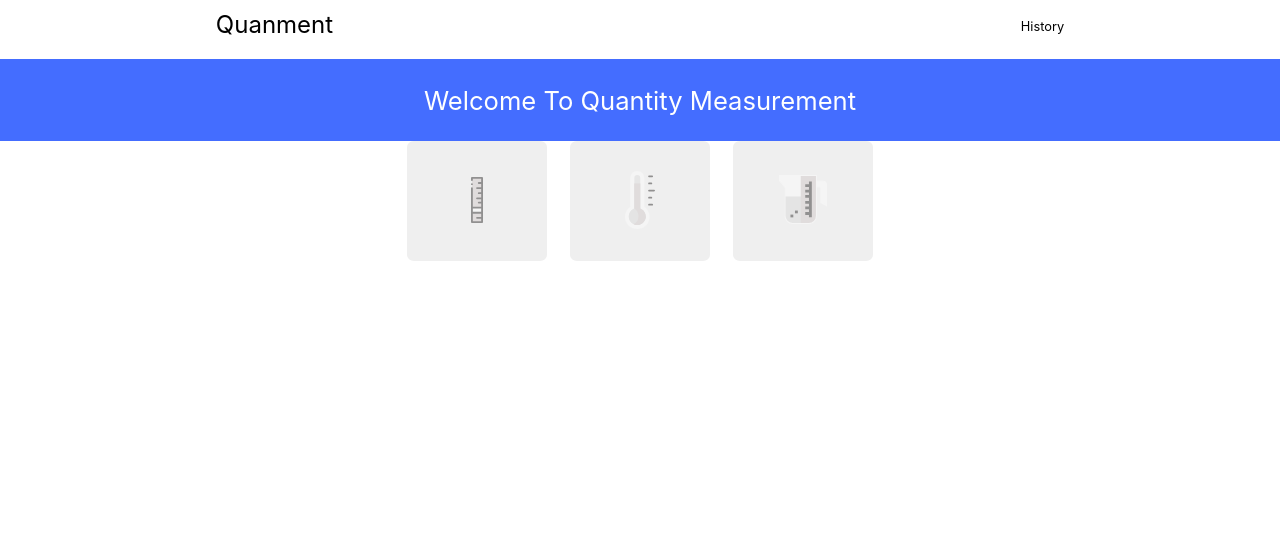
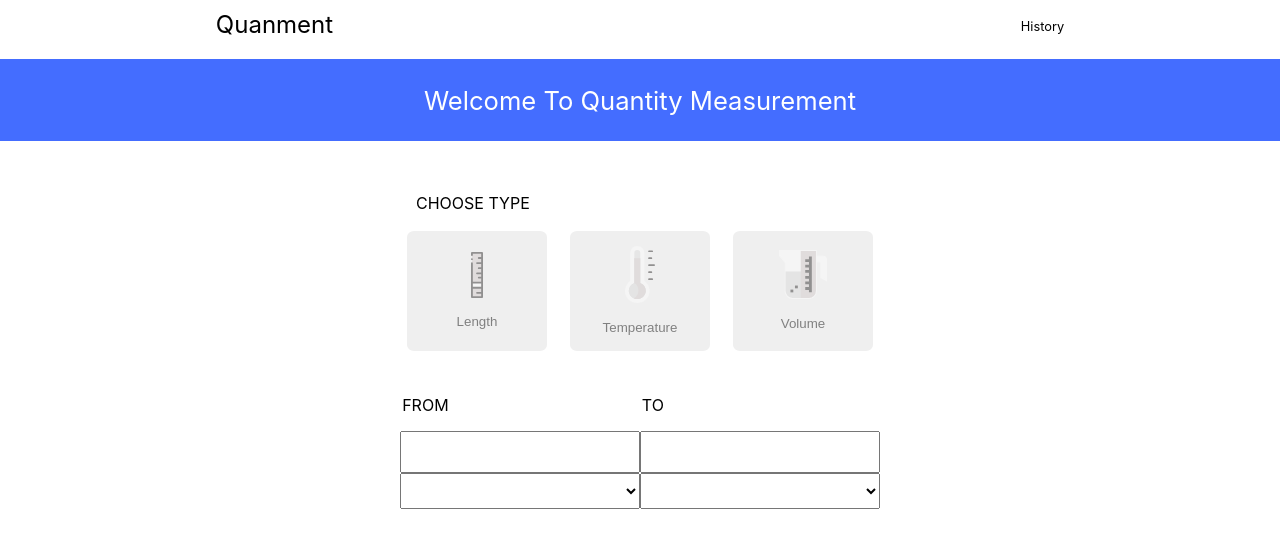
Before and after one commit to vai4411/QuantityMeasurementReact, a React (Create React App) app: page / in a window 1280 px wide. Shown: the top 548 px of the page. Built offline with nearby package versions, Linux system fonts and the light colour scheme.

Commit message:
ADDED: used input and scoll for conversion

```diff
--- a/src/App.js
+++ b/src/App.js
@@ -2,6 +2,8 @@ import React from 'react';
 import Header from './components/header';
 import Welcome from './components/welcome';
 import Quantity from './components/quantity';
+import Type from './components/type';
+import Convertion from './components/conversion';
 import './styles/header.scss';
 import Scale from './asserts/scale-1.svg';
 import Hot from './asserts/hot.svg';
@@ -12,10 +14,17 @@ function App() {
     <div>
       <Header name='Quanment' link='History'/>
       <Welcome msg='Welcome To Quantity Measurement' />
+      <div className='choose-type'>
+      <Type msg='CHOOSE TYPE'/>
+      </div>
       <div className='quantity-button'>
-      <Quantity icon={Scale}/>
-      <Quantity icon={Hot}/>
-      <Quantity icon={Beaker}/>
+      <Quantity icon={Scale} desc='Length'/>
+      <Quantity icon={Hot} desc='Temperature'/>
+      <Quantity icon={Beaker} desc='Volume'/>
+      </div>
+      <div className='quantity-button'>
+      <Convertion id='FROM' />
+      <Convertion id='TO'/>
       </div>
     </div>
   );
--- /dev/null
+++ b/src/components/conversion.jsx
@@ -0,0 +1,16 @@
+import React, { Component } from 'react'
+
+class Conversion extends Component{
+	render(){
+		const value=this.props;
+		return(
+			<div className='conversion'>
+			<p>{value.id}</p>
+			<input></input>
+			<select></select>
+			</div>
+		)
+	}
+}
+
+export default Conversion;
--- a/src/components/quantity.jsx
+++ b/src/components/quantity.jsx
@@ -4,7 +4,7 @@ class Quantity extends Component{
 	render(){
 		const item=this.props;
 		return(
-			<button className='quantity'><img src={item.icon}></img></button>
+		<button className='quantity'><img src={item.icon}></img><p>{item.desc}</p></button>
 		)
 	}
 }
--- /dev/null
+++ b/src/components/type.jsx
@@ -0,0 +1,10 @@
+import React from 'react'
+
+function type(props){
+	return(
+	<div className='type'>
+		<p>{props.msg}</p>
+	</div>
+	)
+}
+export default type;
--- a/src/styles/header.scss
+++ b/src/styles/header.scss
@@ -1,3 +1,9 @@
+@mixin convert {
+	height: 38%;
+	width: 112%;
+	margin-left: -8%;
+}
+
 .header{
 	display: flex;
 	justify-content: space-around;
@@ -27,6 +33,7 @@
 	justify-content: space-evenly;
 	width: 40%;
 	margin-left: 30%;
+	padding-top: 0.2%;
 }
 
 .quantity{
@@ -34,4 +41,32 @@
 	height: 120px;
 	border-radius: 5%;
 	border-style: none;
+	p{
+		margin-bottom: 1%;
+		color: grey;
+	}
 }
+
+.type{
+	margin-top: 5%;
+	margin-left: 32.5%;
+}
+
+.choose-type{
+	margin-top: -1%;
+}
+
+.conversion{
+	padding-top: 5%;
+	input{
+		@include convert();
+		border-color: 1px solid grey;
+	}
+	select{
+		@include convert();
+		width: 116%;
+	}
+	p{
+		margin-left: -7%;
+	}
+}
```
